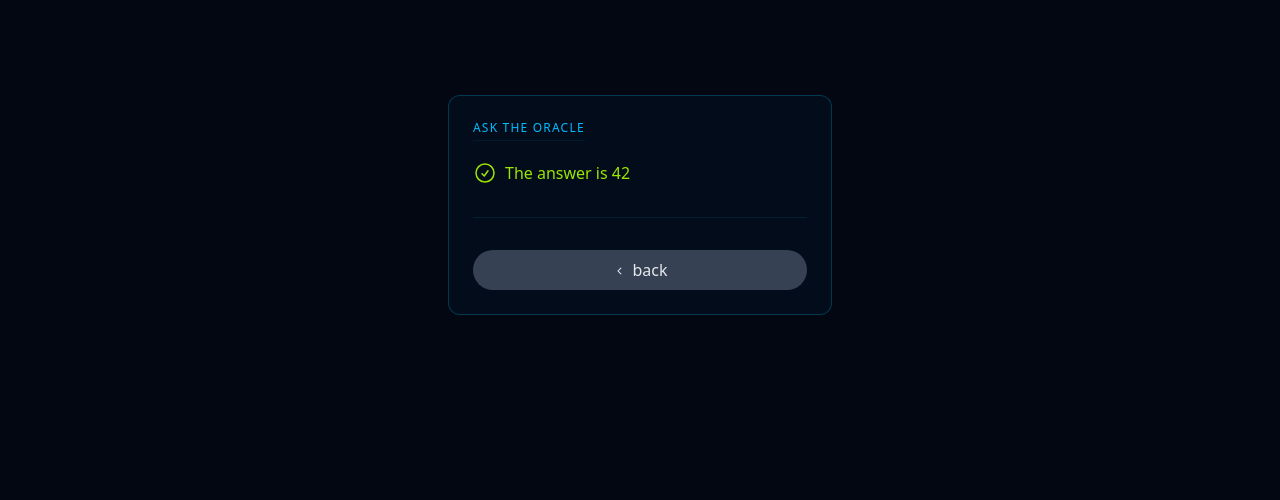
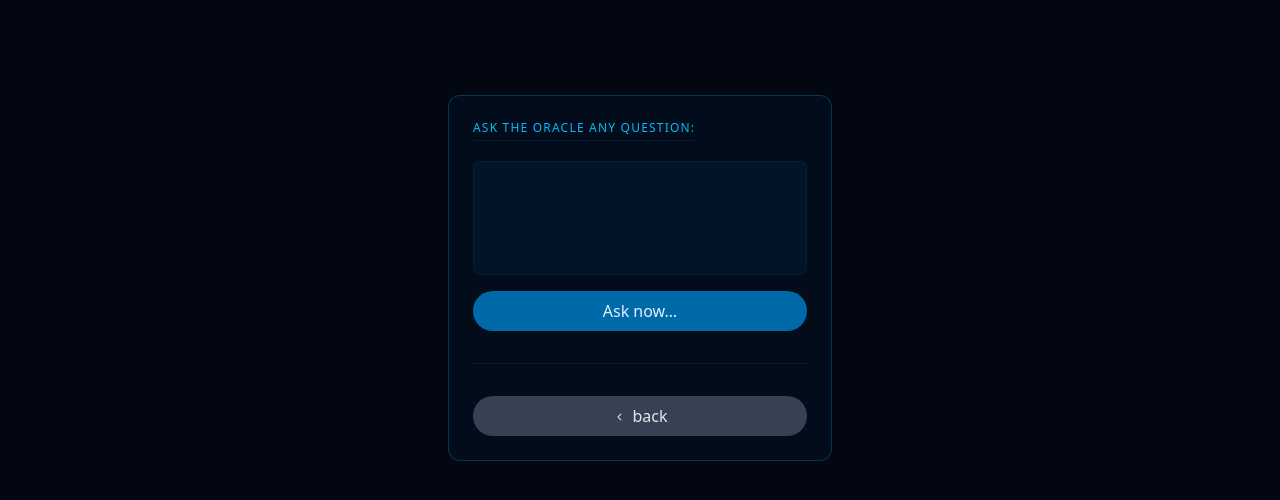
Before and after one commit to nmihaile/webserv-sample-website, a plain HTML site: page testsite/oracle/index.html in a window 1280 px wide. Shown: the part 216-716 px from the top of the page. Drawn offline with nearby package versions, Linux system fonts and the light colour scheme.

Commit message:
oracle answers all questions dynamically

```diff
--- a/testsite/oracle/index.html
+++ b/testsite/oracle/index.html
@@ -34,12 +34,18 @@
 		<div class="flex flex-col mt-16 mx-auto w-sm p-6 bg-sky-950/15 border border-sky-400/25 rounded-xl">
 			<div class="uppercase text-xs tracking-widest text-sky-400 text-left">
 				<div class="inline-block pb-1 mb-1 border-b border-sky-900/25">
-					ask the oracle
+					ask the oracle any question:
 				</div>
 			</div>
 
-			<div class="flex flex-row mt-4 text-lime-400 space-x-2">
+			<form onsubmit="askOracle(event)" class="mt-4" id="oracleForm">
+				<textarea name="" id="" rows="4" class="block w-full p-2 text-sky-100 bg-sky-950/25 border border-sky-900/25 focus:outline-none resize-none rounded-lg"></textarea>
+				<button class="block mt-4 w-full leading-10 text-sky-100 hover:text-sky-50 bg-sky-700 hover:bg-sky-900 active:text-white active:bg-sky-950 cursor-pointer rounded-full">
+					Ask now…
+				</button>
+			</form>
 
+			<div class="hidden flex-row mt-4 text-lime-400 space-x-2" id="oracleAnswer">
 				<svg xmlns="http://www.w3.org/2000/svg" fill="none" viewBox="0 0 24 24" stroke-width="1.5" stroke="currentColor" class="size-6">
 					<path stroke-linecap="round" stroke-linejoin="round" d="M9 12.75 11.25 15 15 9.75M21 12a9 9 0 1 1-18 0 9 9 0 0 1 18 0Z" />
 				</svg>
@@ -60,6 +66,19 @@
 
 	</main>
 
+<script>
+function askOracle(event) {
+	event.preventDefault(); // stop normal form submission
+
+	let form = document.getElementById('oracleForm');
+	let answer = document.getElementById('oracleAnswer');
+
+	if (form && answer) {
+		form.style.display = 'none';
+		answer.style.display = 'flex';
+	}
+}
+</script>
 
 </body>
 </html>
```
